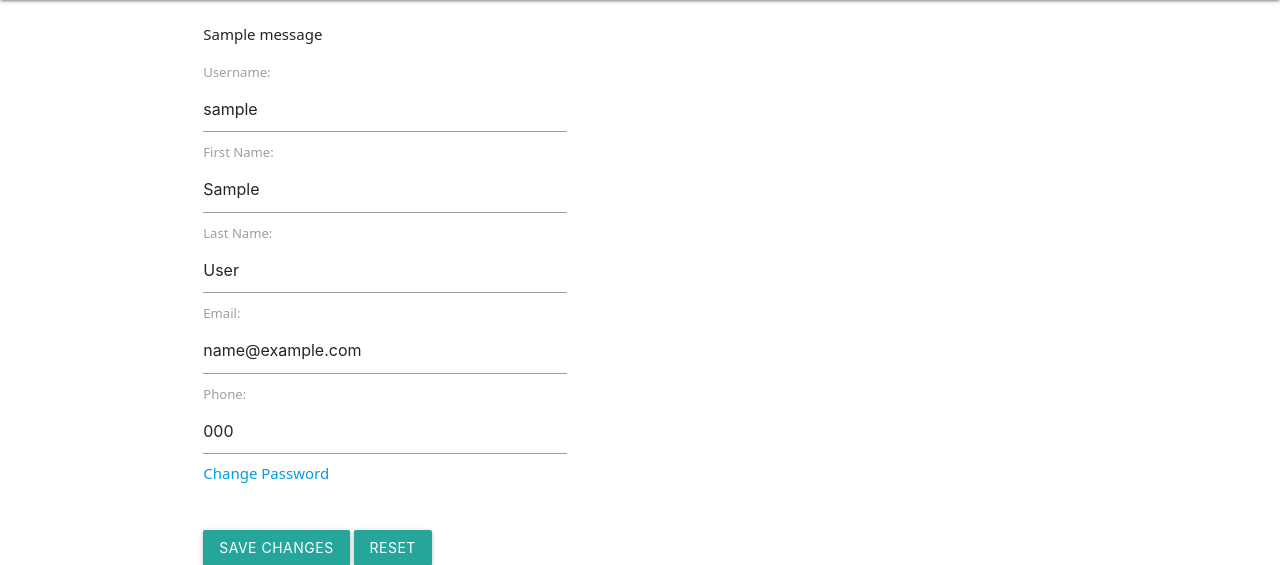
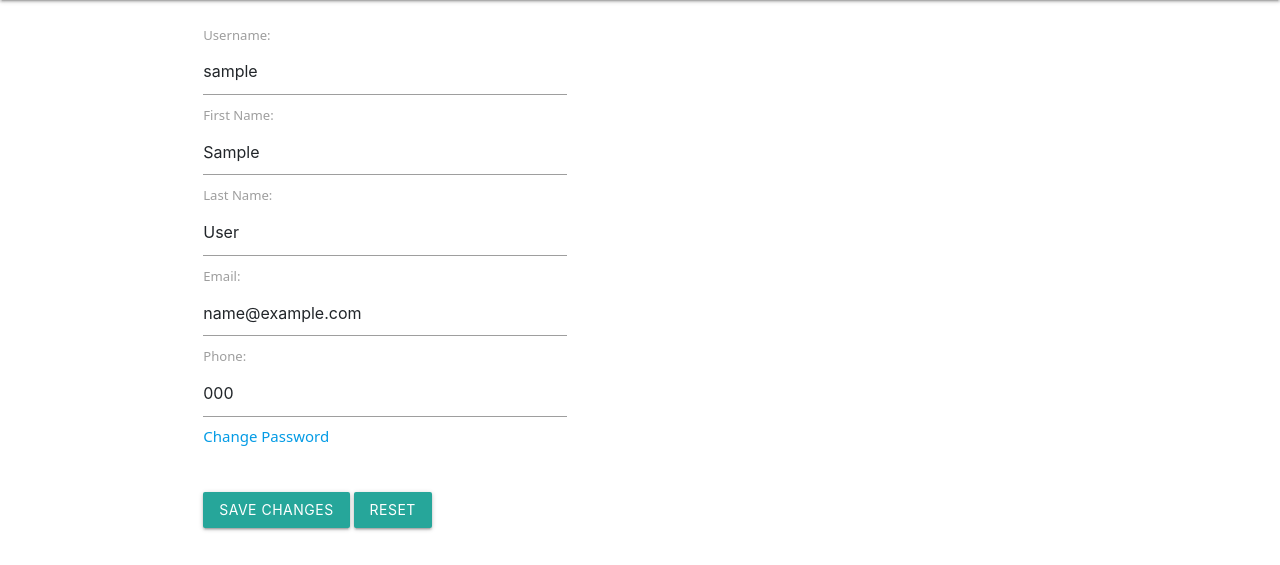
Before and after one commit to JEHANALIK/project3-pets, a Django app: page /profile/ in a window 1280 px wide. Shown: the part 64-629 px from the top of the page. Run offline with Django 4.2, Linux system fonts and the light colour scheme; a user stored in the database is signed in; tables that the repository leaves empty hold one stand-in row (values such as "Sample post"); one stand-in notice (Sample message) is shown.

Commit message:
success messages

```diff
--- a/pets/main_app/templates/users/profile.html
+++ b/pets/main_app/templates/users/profile.html
@@ -18,13 +18,6 @@
 
 {% block content %}
 
-{% if messages %}
-<ul class="messages">
-    {% for message in messages %}
-    <li{% if message.tags %} class="{{ message.tags }}"{% endif %}>{{ message }}</li>
-    {% endfor %}
-</ul>
-{% endif %}
 <div class="form-content">
     <form method="post">
         {% csrf_token %}
--- a/pets/main_app/views.py
+++ b/pets/main_app/views.py
@@ -145,6 +145,7 @@ def signup(request):
         if form.is_valid():
             user = form.save()
             login(request, user)
+            messages.success(request, 'You have successfully signed up!!!')
             return redirect('users-profile')
         else:
             messages.error(request, 'Invalid sign up - try again')
```
